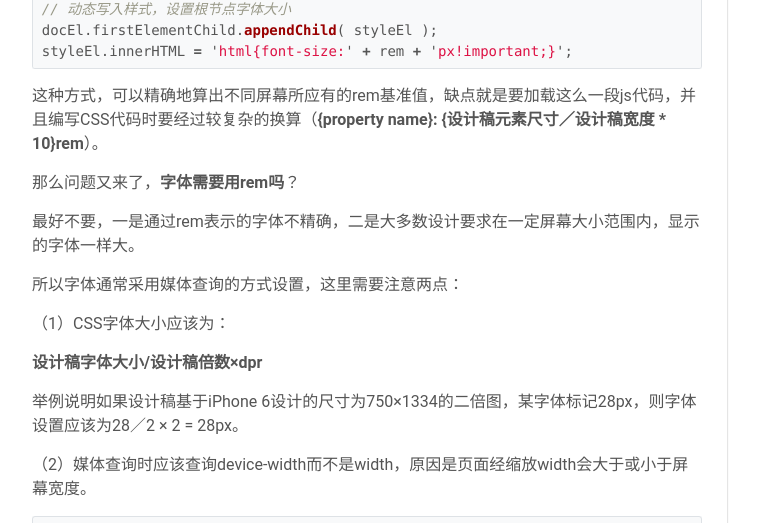
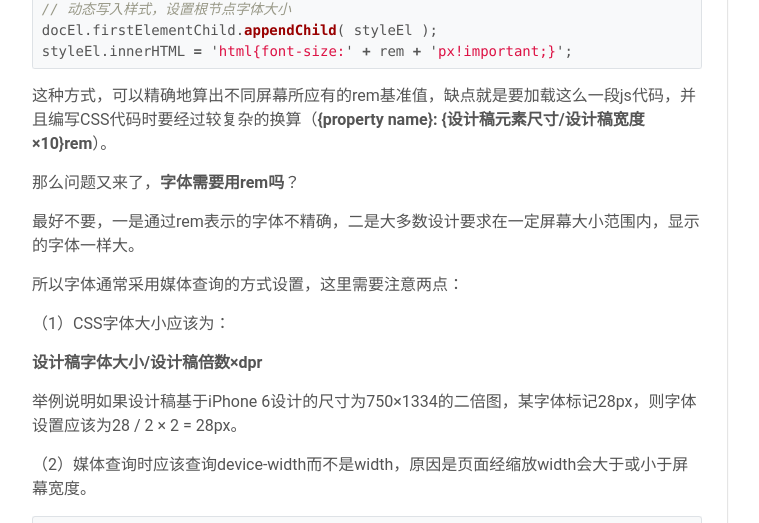
Before and after one commit to CassieRan/CassieRan.github.io, a Jekyll site: the page built from _posts/2018-03-21-you-should-know-more-if-you-being-a-webapp-developer.md, in a window 1280 px wide and 900 px high, scrolled down 11697 px. Shown: the part 150-673 px from the top of the window, without its empty margins (273-1032 px from the left). Built offline with Jekyll 4.4.1, drawn with Linux system fonts in a browser that asks for light colours; some web fonts are replaced; comment, search, counter and statistics services are not loaded.

Commit message:
统一格式

````diff
--- a/_posts/2018-03-21-you-should-know-more-if-you-being-a-webapp-developer.md
+++ b/_posts/2018-03-21-you-should-know-more-if-you-being-a-webapp-developer.md
@@ -267,7 +267,7 @@ docEl.firstElementChild.appendChild( styleEl );
 styleEl.innerHTML = 'html{font-size:' + rem + 'px!important;}';
 ```
 
-这种方式，可以精确地算出不同屏幕所应有的rem基准值，缺点就是要加载这么一段js代码，并且编写CSS代码时要经过较复杂的换算（**{property name}: {设计稿元素尺寸／设计稿宽度 * 10}rem**）。
+这种方式，可以精确地算出不同屏幕所应有的rem基准值，缺点就是要加载这么一段js代码，并且编写CSS代码时要经过较复杂的换算（**{property name}: {设计稿元素尺寸/设计稿宽度×10}rem**）。
 
 
 
@@ -281,7 +281,7 @@ styleEl.innerHTML = 'html{font-size:' + rem + 'px!important;}';
 
 **设计稿字体大小/设计稿倍数×dpr**
 
-举例说明如果设计稿基于iPhone 6设计的尺寸为750×1334的二倍图，某字体标记28px，则字体设置应该为28／2 × 2 = 28px。
+举例说明如果设计稿基于iPhone 6设计的尺寸为750×1334的二倍图，某字体标记28px，则字体设置应该为28 / 2 × 2 = 28px。
 
 （2）媒体查询时应该查询device-width而不是width，原因是页面经缩放width会大于或小于屏幕宽度。
 
````
